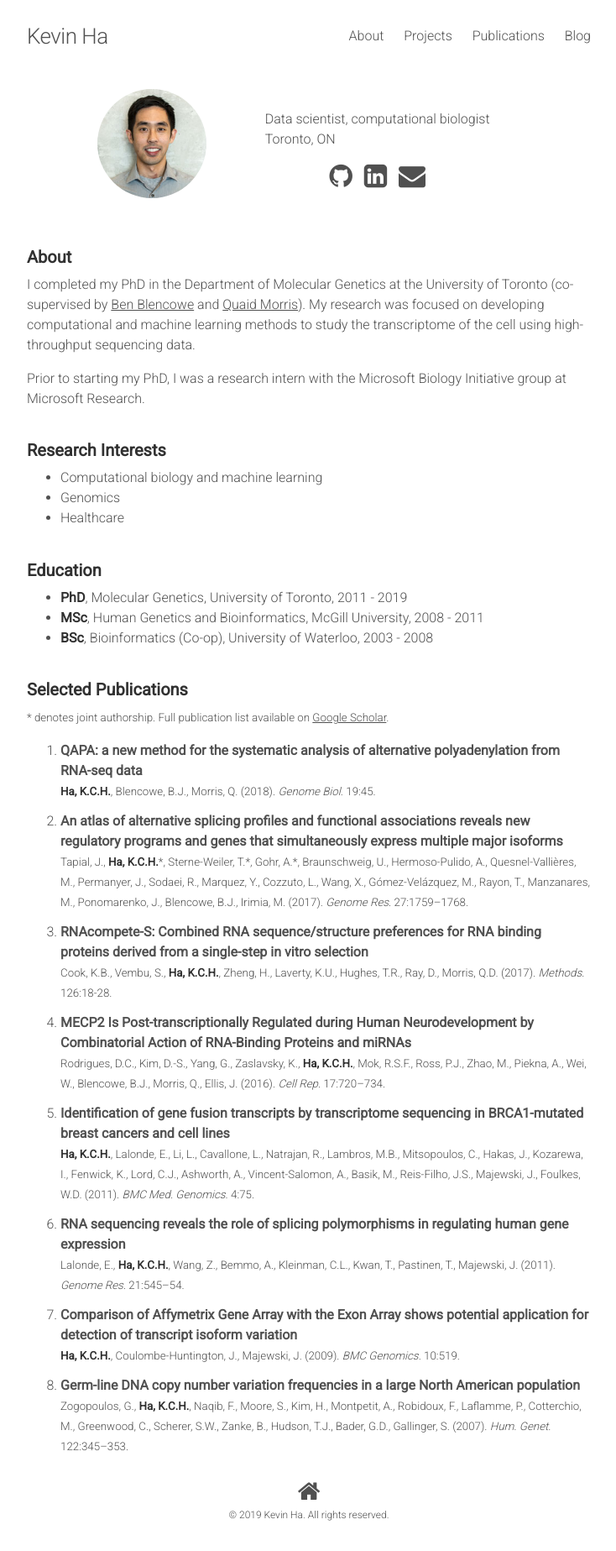
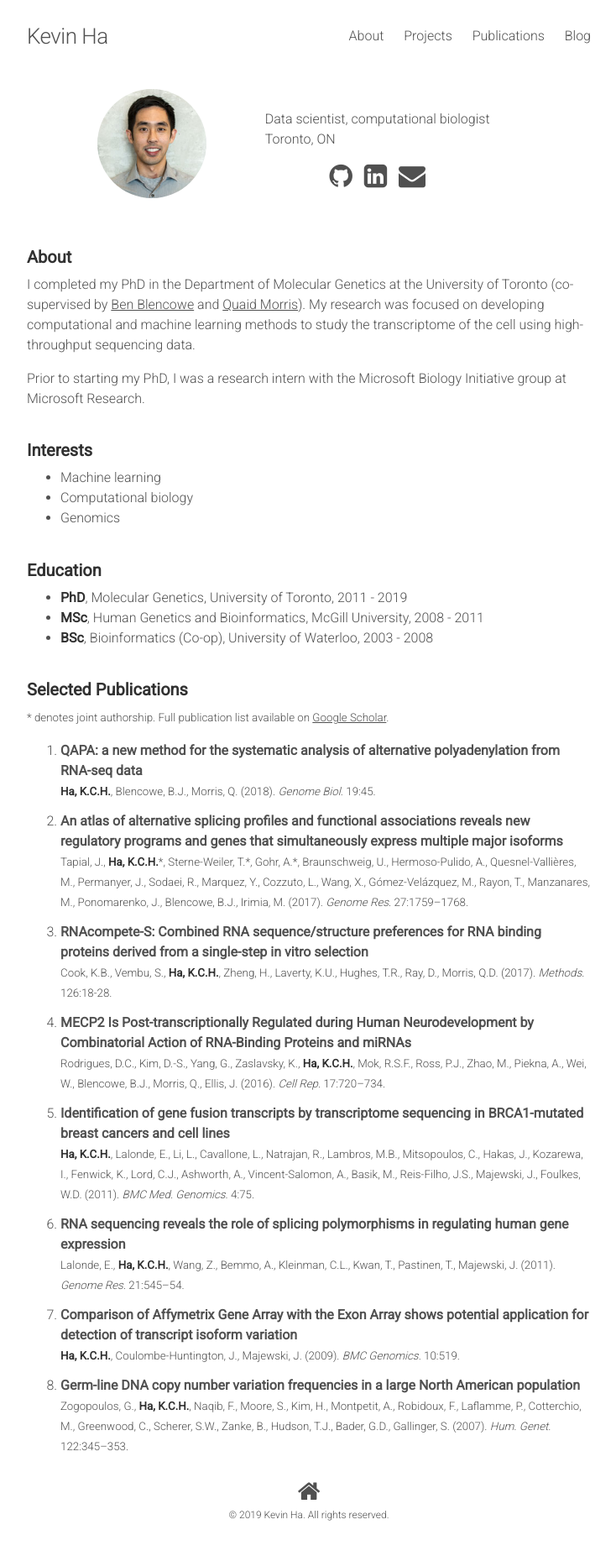
Before and after one commit to kcha/kcha.github.io, a Jekyll site: the page built from index.md, in a window 1280 px wide. Shown: the whole page at 84% size, without its empty margins (272-1006 px from the left). Built offline with Jekyll 4.4.1, drawn with Linux system fonts in a browser that asks for light colours; nearby versions of some CDN libraries.

Commit message:
Update homepage

```diff
--- a/index.md
+++ b/index.md
@@ -16,11 +16,11 @@ Prior to starting my PhD, I was a research intern with the
 Microsoft Biology Initiative group at
 Microsoft Research.
 
-# Research Interests
+# Interests
 
-- Computational biology and machine learning
+- Machine learning
+- Computational biology
 - Genomics
-- Healthcare
 
 # Education
 
```
